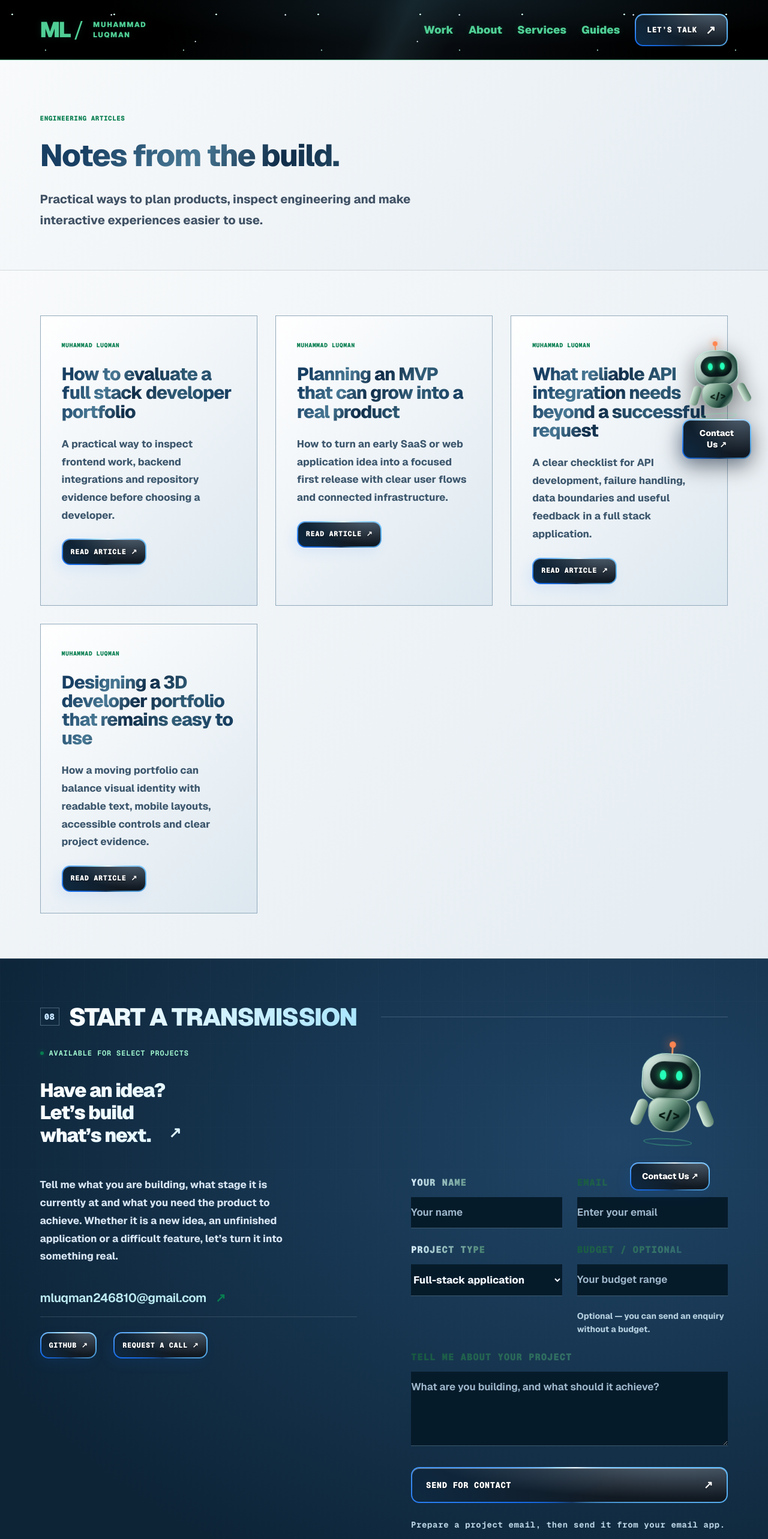
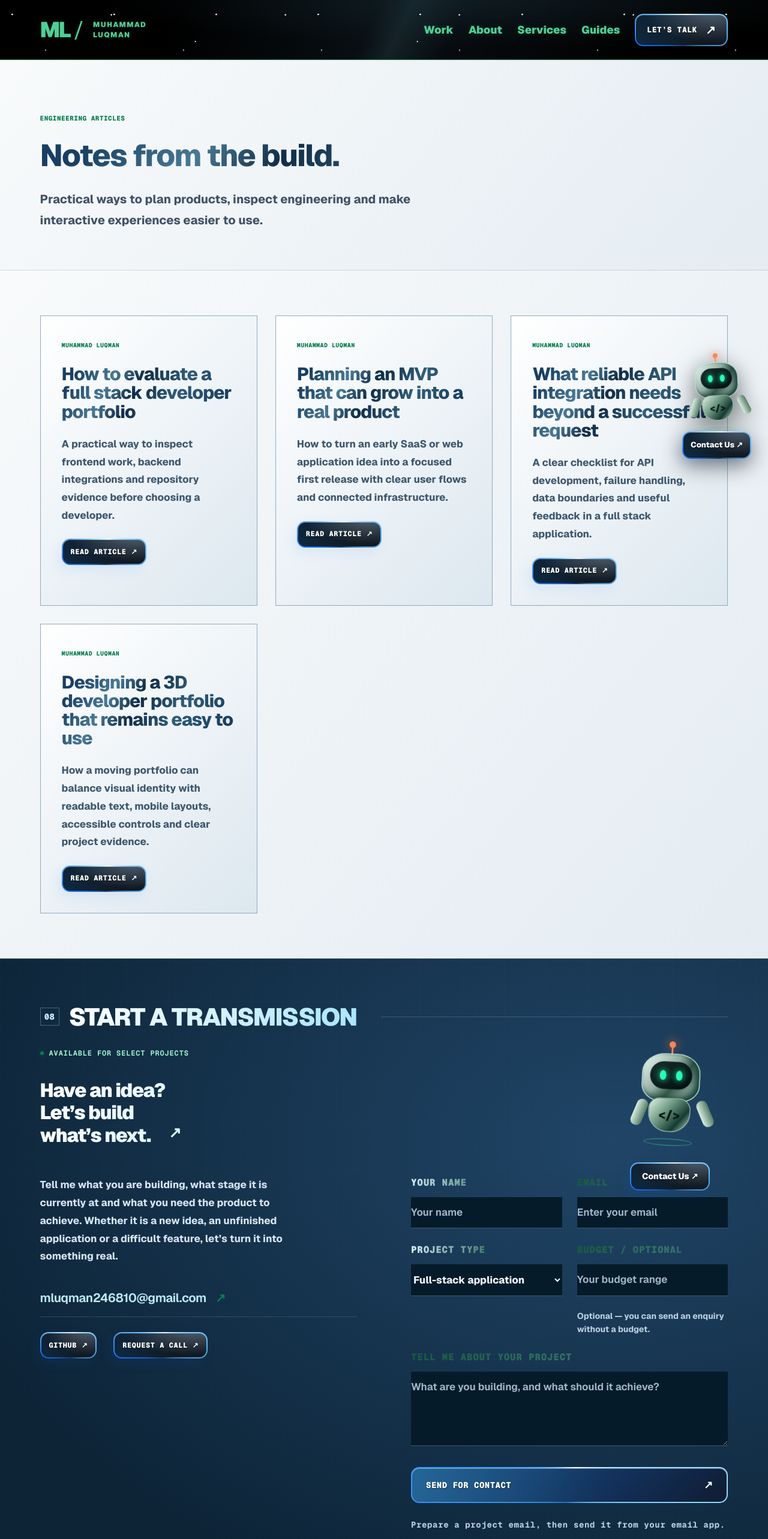
Before and after one commit to mluqman555/portfolio, a Next.js app: page /blog in a window 1280 px wide. Shown: the top 2566 px of the page at 60% size. Built offline with nearby package versions, Linux system fonts and the light colour scheme.

Commit message:
Strengthen blue primary variant and keep Contact label readable

```diff
--- a/app/button-theme.css
+++ b/app/button-theme.css
@@ -21,7 +21,7 @@ body :is(.button,.nav-cta,button:not(.identity-card),.vault-links a,.project-lin
 body :is(.button,.nav-cta,button:not(.identity-card),.vault-links a,.project-links a,.case-link,.text-link,.social-links a,.board-label,.contact-mascot>span,.back-top):focus-visible{outline:3px solid #a4dfff!important;outline-offset:4px}
 body :is(.button,.nav-cta,button:not(.identity-card),.vault-links a,.project-links a,.case-link,.text-link,.social-links a,.board-label,.contact-mascot>span,.back-top):active{filter:brightness(.96);box-shadow:inset 0 2px 8px #0005,0 0 18px #168dff33}
 body :is(.button,.nav-cta,.vault-links a,.project-links a,.case-link,.board-label,.contact-mascot>span) :is(span,strong,b){color:#fff!important;-webkit-text-fill-color:#fff!important}
-body .button-white{background:radial-gradient(circle at 0% 100%,#78d9ff24,transparent 60%) padding-box,linear-gradient(135deg,#18568b,#12315b 62%,#101c32) padding-box,conic-gradient(from var(--action-angle),#f1fbff,#86d4ff 22%,#246dbb 48%,#379cff 72%,#f1fbff) border-box!important}
+body .button.button-white{background:radial-gradient(circle at 0% 100%,#78d9ff24,transparent 60%) padding-box,linear-gradient(135deg,#18568b,#12315b 62%,#101c32) padding-box,conic-gradient(from var(--action-angle),#f1fbff,#86d4ff 22%,#246dbb 48%,#379cff 72%,#f1fbff) border-box!important}
 body .button{padding:15px 23px!important;font-size:14px!important;line-height:1.45;min-height:54px}
 body .nav-cta{padding:12px 18px!important;font-size:13px!important;display:inline-flex;align-items:center;justify-content:center;gap:14px}
 body :is(.vault-links a,.project-links a,.case-link,.text-link,.social-links a){padding:10px 13px;font-size:12px!important;line-height:1.4;display:inline-flex;align-items:center;justify-content:center;gap:9px;white-space:normal}
@@ -39,3 +39,5 @@ body button:disabled{opacity:.55;cursor:not-allowed;animation:none!important;fil
 @media(prefers-reduced-motion:reduce){body :is(.button,.nav-cta,button:not(.identity-card),.vault-links a,.project-links a,.case-link,.text-link,.social-links a,.board-label,.contact-mascot>span,.back-top){animation:none!important;transition:none!important}}
 
 @media(prefers-reduced-motion:reduce){body :is(.button,.nav-cta,.vault-links a,.project-links a,.case-link,.board-label,.contact-mascot>span):is(:hover,:active){transform:none!important}}
+
+body .board-label{white-space:nowrap;font-size:13px!important;padding:12px 10px!important}
```
